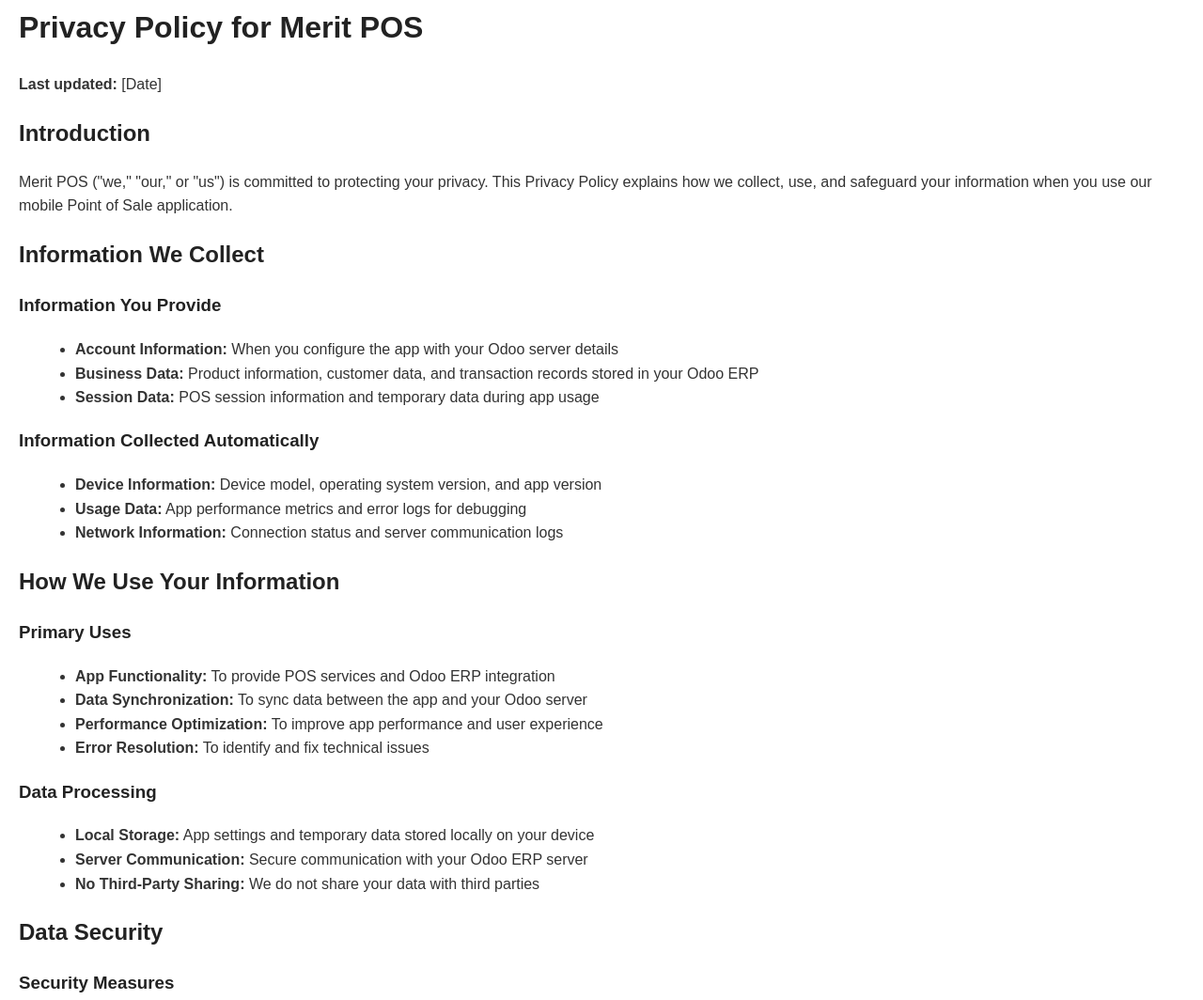
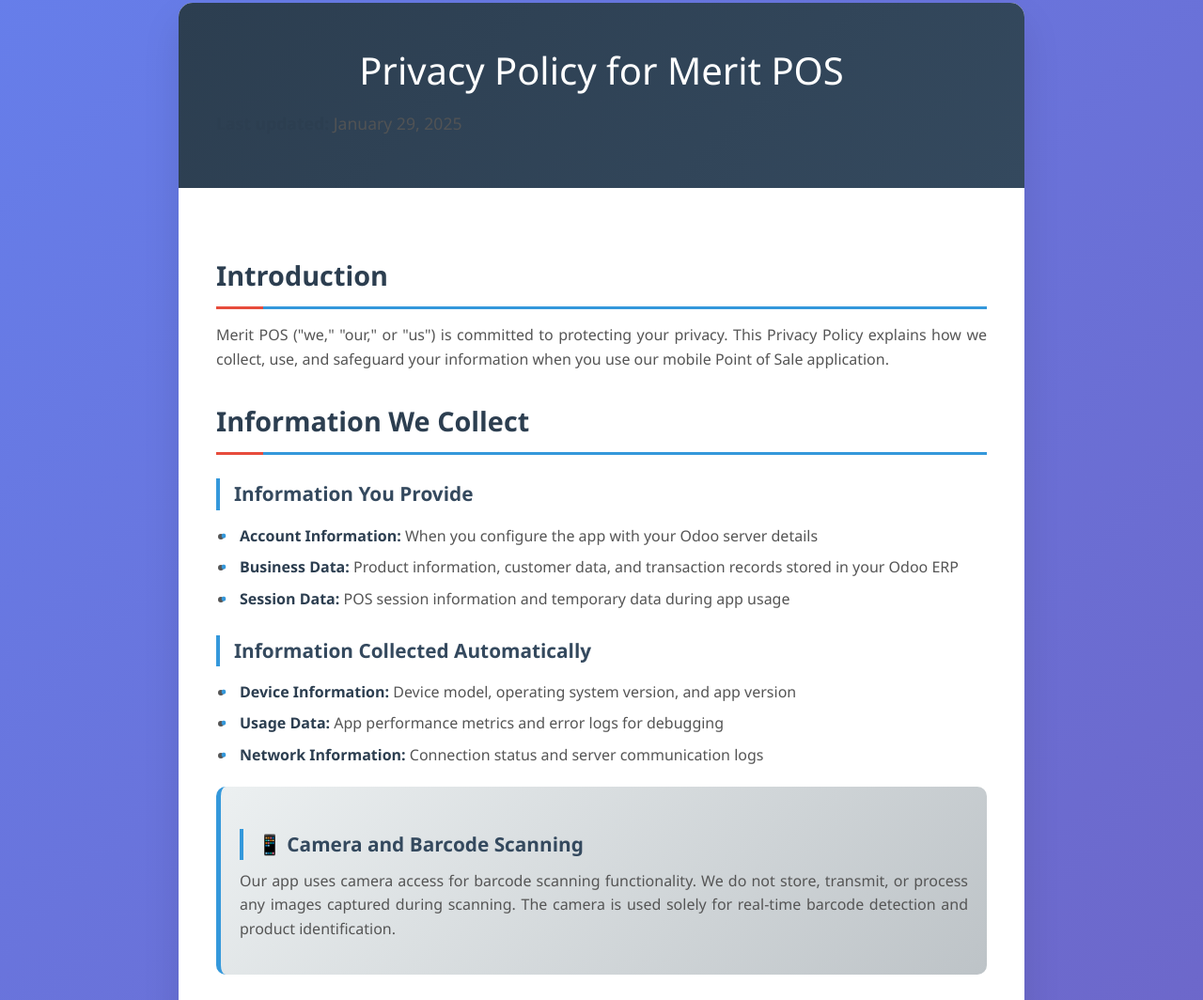
Before and after one commit to OmarGuuldoon/merit_pos_privacy_policy, a plain HTML site: page index.html in a window 1280 px wide. Shown: the part 17-1081 px from the top of the page at 94% size. Drawn offline with Linux system fonts and the light colour scheme.

Commit message:
Update index.html

```diff
--- a/index.html
+++ b/index.html
@@ -5,29 +5,205 @@
     <meta name="viewport" content="width=device-width, initial-scale=1.0">
     <title>Privacy Policy for Merit POS</title>
     <style>
+        * {
+            margin: 0;
+            padding: 0;
+            box-sizing: border-box;
+        }
+
         body {
-            font-family: Arial, sans-serif;
+            font-family: 'Segoe UI', Tahoma, Geneva, Verdana, sans-serif;
             line-height: 1.6;
-            margin: 20px;
-            padding: 0;
             color: #333;
+            background: linear-gradient(135deg, #667eea 0%, #764ba2 100%);
+            min-height: 100vh;
+            padding: 20px;
         }
-        h1, h2, h3 {
-            color: #222;
+
+        .container {
+            max-width: 900px;
+            margin: 0 auto;
+            background: white;
+            border-radius: 15px;
+            box-shadow: 0 20px 40px rgba(0,0,0,0.1);
+            overflow: hidden;
         }
+
+        .header {
+            background: linear-gradient(135deg, #2c3e50 0%, #34495e 100%);
+            color: white;
+            padding: 40px;
+            text-align: center;
+        }
+
+        .header h1 {
+            font-size: 2.5em;
+            margin-bottom: 10px;
+            font-weight: 300;
+        }
+
+        .header p {
+            font-size: 1.1em;
+            opacity: 0.9;
+        }
+
+        .content {
+            padding: 40px;
+        }
+
+        h2 {
+            color: #2c3e50;
+            font-size: 1.8em;
+            margin: 30px 0 15px 0;
+            padding-bottom: 10px;
+            border-bottom: 3px solid #3498db;
+            position: relative;
+        }
+
+        h2::before {
+            content: '';
+            position: absolute;
+            left: 0;
+            bottom: -3px;
+            width: 50px;
+            height: 3px;
+            background: #e74c3c;
+        }
+
+        h3 {
+            color: #34495e;
+            font-size: 1.3em;
+            margin: 25px 0 10px 0;
+            padding-left: 15px;
+            border-left: 4px solid #3498db;
+        }
+
+        p {
+            margin-bottom: 15px;
+            text-align: justify;
+            color: #555;
+        }
+
         ul {
-            margin: 0 0 15px 20px;
+            margin: 15px 0 15px 20px;
         }
+
+        li {
+            margin-bottom: 8px;
+            color: #555;
+            position: relative;
+            padding-left: 5px;
+        }
+
+        li::before {
+            content: '•';
+            color: #3498db;
+            font-weight: bold;
+            position: absolute;
+            left: -15px;
+        }
+
         strong {
-            font-weight: bold;
+            color: #2c3e50;
+            font-weight: 600;
+        }
+
+        .highlight-box {
+            background: linear-gradient(135deg, #ecf0f1 0%, #bdc3c7 100%);
+            padding: 20px;
+            border-radius: 10px;
+            margin: 20px 0;
+            border-left: 5px solid #3498db;
+        }
+
+        .contact-section {
+            background: linear-gradient(135deg, #e8f4fd 0%, #d6eaf8 100%);
+            padding: 25px;
+            border-radius: 10px;
+            margin: 30px 0;
+            border: 1px solid #3498db;
+        }
+
+        .legal-section {
+            background: #f8f9fa;
+            padding: 20px;
+            border-radius: 8px;
+            margin: 20px 0;
+            border-left: 4px solid #e74c3c;
+        }
+
+        .footer {
+            background: #2c3e50;
+            color: white;
+            padding: 20px;
+            text-align: center;
+            font-size: 0.9em;
+        }
+
+        a {
+            color: #3498db;
+            text-decoration: none;
+            transition: color 0.3s ease;
+        }
+
+        a:hover {
+            color: #2980b9;
+            text-decoration: underline;
+        }
+
+        hr {
+            border: none;
+            height: 2px;
+            background: linear-gradient(90deg, #3498db, #e74c3c);
+            margin: 30px 0;
+        }
+
+        .note {
+            background: #fff3cd;
+            border: 1px solid #ffeaa7;
+            color: #856404;
+            padding: 15px;
+            border-radius: 5px;
+            margin: 20px 0;
+        }
+
+        @media (max-width: 768px) {
+            .container {
+                margin: 10px;
+                border-radius: 10px;
+            }
+
+            .header {
+                padding: 30px 20px;
+            }
+
+            .header h1 {
+                font-size: 2em;
+            }
+
+            .content {
+                padding: 30px 20px;
+            }
+
+            h2 {
+                font-size: 1.5em;
+            }
+
+            h3 {
+                font-size: 1.2em;
+            }
         }
     </style>
 </head>
 <body>
 
+    <div class="container">
+        <div class="header">
             <h1>Privacy Policy for Merit POS</h1>
-    <p><strong>Last updated:</strong> [Date]</p>
+            <p><strong>Last updated:</strong> January 29, 2025</p>
+        </div>
 
+        <div class="content">
             <h2>Introduction</h2>
             <p>Merit POS ("we," "our," or "us") is committed to protecting your privacy. This Privacy Policy explains how we collect, use, and safeguard your information when you use our mobile Point of Sale application.</p>
 
@@ -46,6 +222,11 @@
                 <li><strong>Usage Data:</strong> App performance metrics and error logs for debugging</li>
                 <li><strong>Network Information:</strong> Connection status and server communication logs</li>
             </ul>
+
+            <div class="highlight-box">
+                <h3>📱 Camera and Barcode Scanning</h3>
+                <p>Our app uses camera access for barcode scanning functionality. We do not store, transmit, or process any images captured during scanning. The camera is used solely for real-time barcode detection and product identification.</p>
+            </div>
 
             <h2>How We Use Your Information</h2>
 
@@ -113,14 +294,17 @@
                 <li>Providing notice through app updates</li>
             </ul>
 
+            <div class="contact-section">
                 <h2>Contact Us</h2>
                 <p>If you have any questions about this Privacy Policy, please contact us:</p>
                 <ul>
                     <li><strong>Email:</strong> devops@meritadvisory.so</li>
                     <li><strong>Website:</strong> <a href="https://meritsoftsolutions.com/">https://meritsoftsolutions.com/</a></li>
-        <li><strong>Support:</strong> technical@mertiadvisory.so</li>
+                    <li><strong>Support:</strong> technical@meritadvisory.so</li>
                 </ul>
+            </div>
 
+            <div class="legal-section">
                 <h2>Legal Basis</h2>
                 <p>This Privacy Policy is provided in compliance with:</p>
                 <ul>
@@ -130,11 +314,20 @@
                 </ul>
 
                 <h2>Data Protection Officer</h2>
-    <p>For privacy-related inquiries, contact our Data Protection Officer at [DPO Email].</p>
+                <p>For privacy-related inquiries, contact our Data Protection Officer at devops@meritadvisory.so</p>
+            </div>
 
             <hr>
 
+            <div class="note">
                 <p><strong>Note:</strong> This privacy policy applies to the Merit POS mobile application. Your Odoo ERP system may have its own privacy policy that governs data stored on your server.</p>
+            </div>
+        </div>
+
+        <div class="footer">
+            <p><strong>Merit POS v1.0</strong> | Privacy Policy | Last Updated: January 29, 2025</p>
+        </div>
+    </div>
 
 </body>
 </html>
```
Lines whose indentation alone changed are shown as unchanged.
